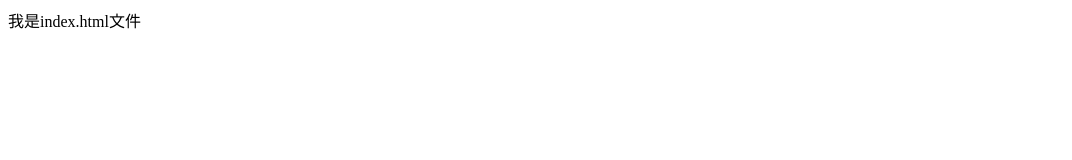
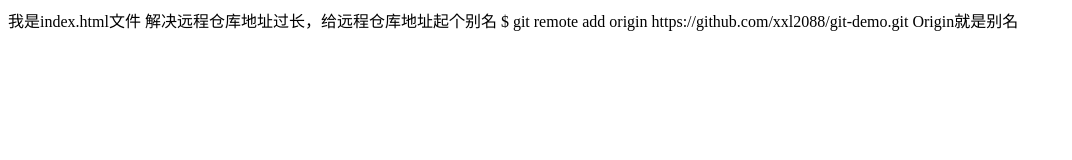
Before and after one commit to xxl2088/git-demo, a plain HTML site: page index.html in a window 1280 px wide. Shown: the whole page, without its empty margins (0-1072 px from the left). Drawn offline with Linux system fonts and the light colour scheme.

Commit message:
A程序员第二次提交

```diff
--- a/index.html
+++ b/index.html
@@ -6,5 +6,8 @@
 </head>
 <body>
 我是index.html文件
+解决远程仓库地址过长，给远程仓库地址起个别名
+$ git remote add origin https://github.com/xxl2088/git-demo.git
+Origin就是别名
 </body>
 </html>
```
